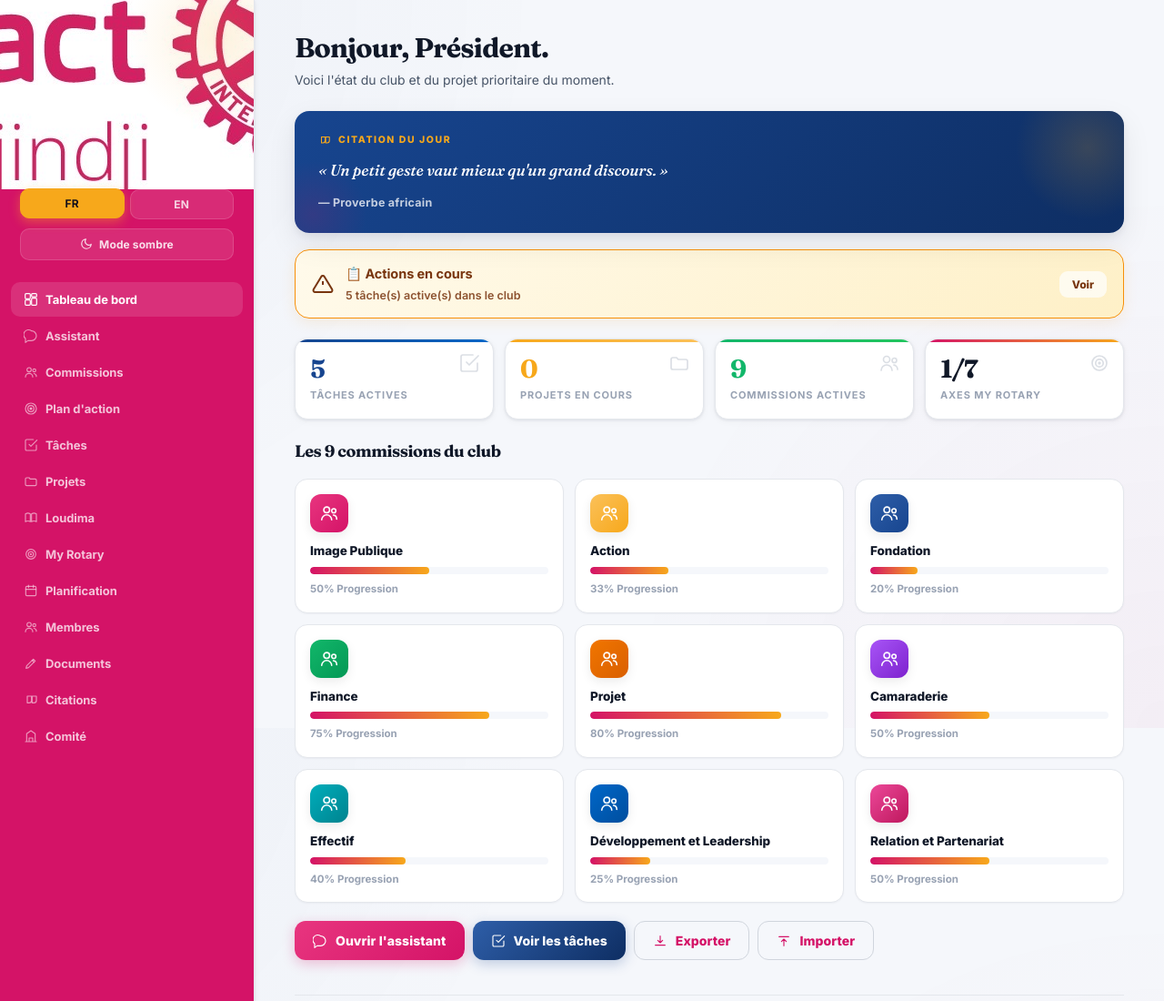
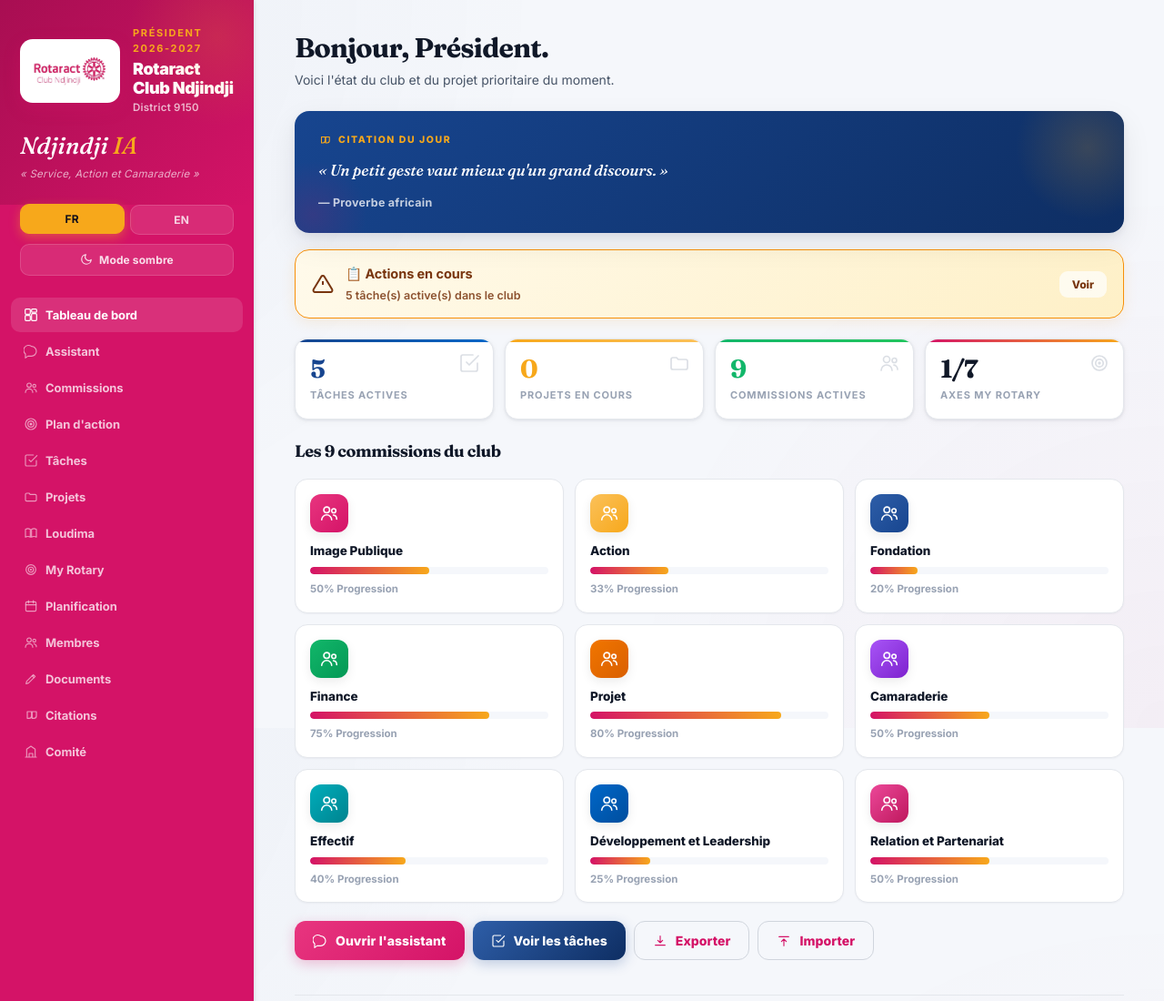
Before and after one commit to YannJojo1/ndjindji-ia, a plain HTML site: page index.html in a window 1280 px wide. Shown: the top 1100 px of the page at 91% size. Drawn offline with Linux system fonts and the light colour scheme.

Commit message:
Add files via upload

```diff
--- a/index.html
+++ b/index.html
@@ -114,7 +114,8 @@
   .brand{background:linear-gradient(135deg, var(--rotaract-cranberry-dark) 0%, var(--rotaract-cranberry) 100%); padding:24px 20px 20px; color:#fff; position:relative; overflow:hidden;}
   .brand::after{content:""; position:absolute; top:-60px; right:-60px; width:200px; height:200px; background:radial-gradient(circle, rgba(247,168,27,.15) 0%, transparent 70%); border-radius:50%; pointer-events:none;}
   .brand-top{display:flex; align-items:center; gap:14px; margin-bottom:18px;}
-  .rotary-wheel{width:52px; height:52px; flex-shrink:0; background:linear-gradient(135deg, var(--rotary-gold) 0%, #D88B0F 100%); border-radius:14px; display:flex; align-items:center; justify-content:center; box-shadow:0 6px 18px rgba(247,168,27,.4); position:relative;}
+  .rotary-wheel{width:110px; height:70px; flex-shrink:0; background:#fff; border-radius:14px; display:flex; align-items:center; justify-content:center; box-shadow:0 6px 18px rgba(212,19,103,.3); position:relative; overflow:hidden; padding:6px;}
+  .rotary-wheel img{width:100%; height:100%; object-fit:contain; display:block; max-width:100%; max-height:100%;}
   /* Style du logo (image) géré dans .rotary-wheel img ci-dessus */
   .brand-club{flex:1; min-width:0;}
   .brand-club .president{font-size:11px; color:var(--rotary-gold); font-weight:700; letter-spacing:0.15em; text-transform:uppercase; margin-bottom:4px;}
```
